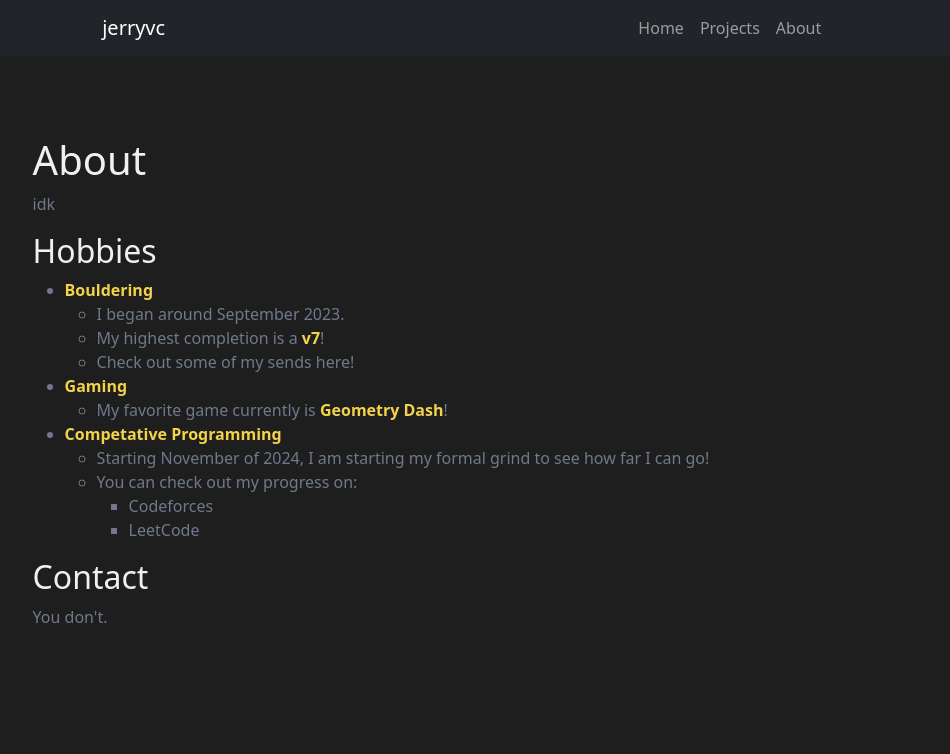
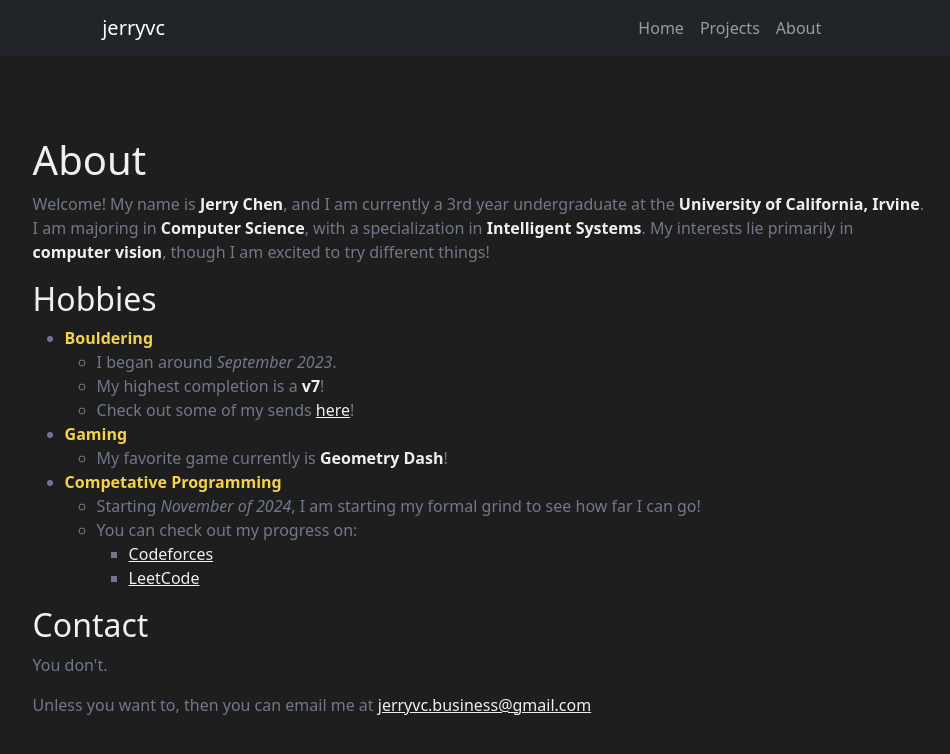
Before and after one commit to jerryvchen/jerryvchen.github.io, a React (Vite) app: page /about in a window 1280 px wide. Shown: the top 754 px of the page, without its empty margins (161-1111 px from the left). Built offline with nearby package versions, Linux system fonts and the light colour scheme.

Commit message:
finished initial about

```diff
--- a/src/pages/About.scss
+++ b/src/pages/About.scss
@@ -18,6 +18,15 @@ $accent-color: #f3d34a;
     align-items: left;
 }
 
+.about-text b,
+.hobbies-section .hobbies-list ul li b,
+.hobbies-section .hobbies-list ul li a {
+  color: $primary-text-color;
+}
+
+.contact-section a {
+  color: $primary-text-color;
+}
 
 @media (max-width: 991px) {
     .about-text,
--- a/src/pages/About.tsx
+++ b/src/pages/About.tsx
@@ -6,16 +6,18 @@ const About: React.FC = () => {
         <div className="container about-container">
             <div className="about-text">
                 <h1>About</h1>
-                <p>idk</p>
+                <p>Welcome! My name is <b>Jerry Chen</b>, and I am currently a 3rd year undergraduate at the <b>University of California, Irvine</b>.
+                I am majoring in <b>Computer Science</b>, with a specialization in <b>Intelligent Systems</b>. My interests lie primarily in <b>computer vision</b>,
+                though I am excited to try different things!</p>
             </div>
             <div className="hobbies-section">
                 <h2>Hobbies</h2>
                 <ul className="hobbies-list">
                     <li><b>Bouldering</b></li>
                     <ul>
-                        <li>I began around September 2023.</li>
+                        <li>I began around <i>September 2023</i>.</li>
                         <li>My highest completion is a <b>v7</b>!</li>
-                        <li>Check out some of my sends here!</li>
+                        <li>Check out some of my sends <a href="https://drive.google.com/drive/folders/1XL46X_KYGvuPqXM7yDvtgI7OpJy-Fmep?usp=sharing" target="_blank" rel="noopener noreferrer">here</a>!</li>
                     </ul>
                     <li><b>Gaming</b></li>
                     <ul>
@@ -23,11 +25,15 @@ const About: React.FC = () => {
                     </ul>
                     <li><b>Competative Programming</b></li>
                     <ul>
-                        <li>Starting November of 2024, I am starting my formal grind to see how far I can go!</li>
+                        <li>Starting <i>November of 2024</i>, I am starting my formal grind to see how far I can go!</li>
                         <li>You can check out my progress on:</li>
                         <ul>
-                            <li>Codeforces</li>
-                            <li>LeetCode</li>
+                            <li>
+                                <a href="https://codeforces.com/profile/ThePrime" target="_blank" rel="noopener noreferrer">Codeforces</a>
+                            </li>
+                            <li><a href="https://leetcode.com/u/ThePrime1/" target="_blank" rel="noopener noreferrer">LeetCode</a>
+
+                            </li>
                         </ul>
                     </ul>
                 </ul>
@@ -35,6 +41,7 @@ const About: React.FC = () => {
             <div className="contact-section">
                 <h2>Contact</h2>
                 <p>You don't.</p>
+                <p>Unless you want to, then you can email me at <a href="mailto:jerryvc.business@gmail.com">jerryvc.business@gmail.com</a></p>
             </div>
         </div>
     );
```
